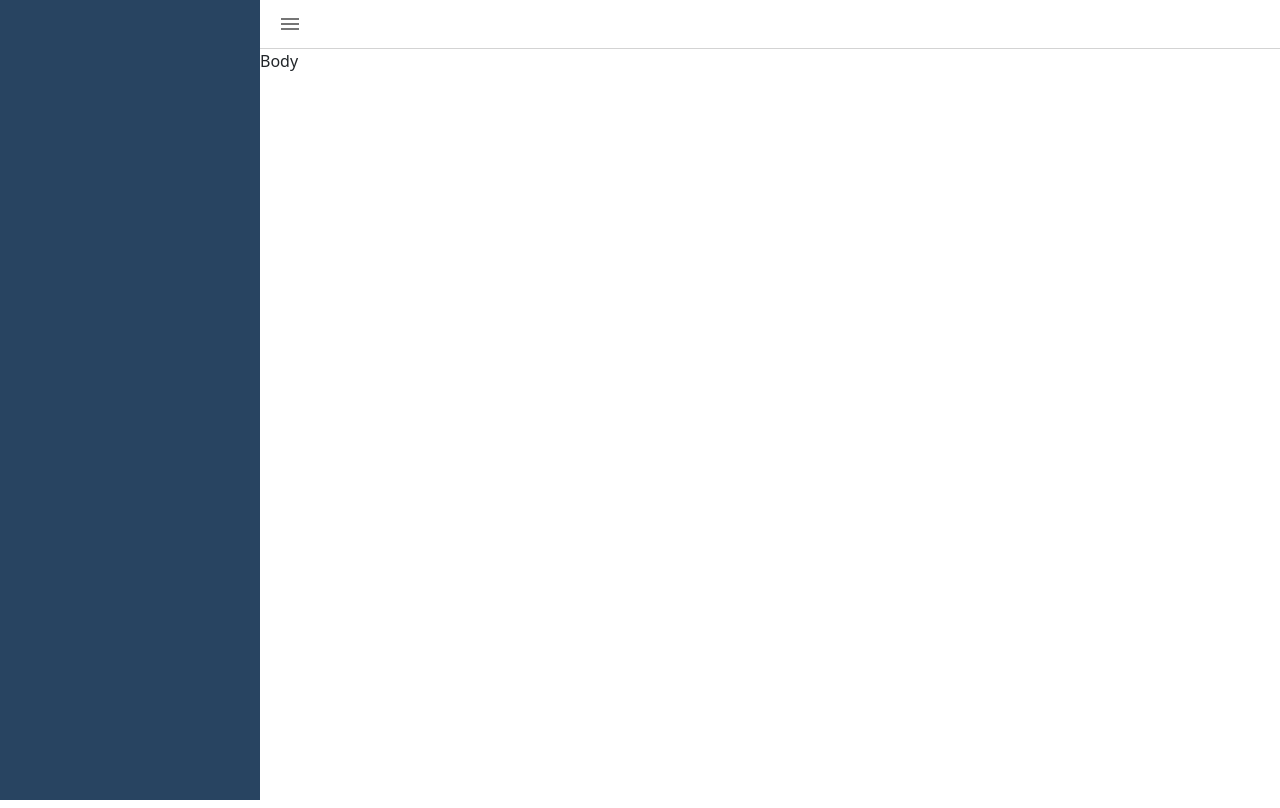
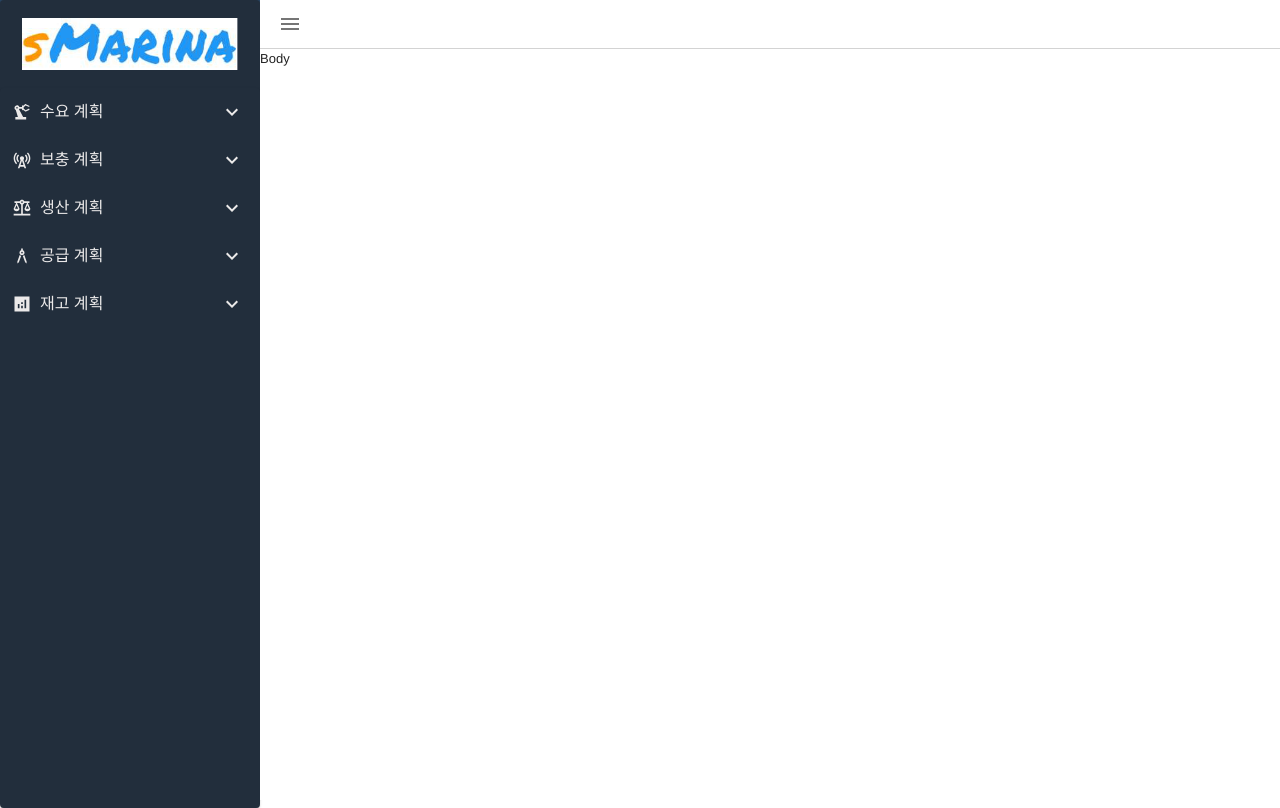
Before and after one commit to Seanniie/smartcontrol-samplepage, a React (Create React App) app in the folder client/: page /home in a window 1280 px wide. Built offline with nearby package versions, Linux system fonts and the light colour scheme.

Commit message:
sidebar 작성중 map으로 수정 예정

```diff
--- a/client/src/App.css
+++ b/client/src/App.css
@@ -1,5 +1,13 @@
 *, *::before, *::after {
     box-sizing: border-box;
+}
+
+body, html, #root {
+    height: 100%;
+}
+
+html {
+    -webkit-font-smoothing: antialiased;
 }
 
 :root {
@@ -29,39 +37,37 @@
     --bs-gradient: linear-gradient(180deg, rgba(255, 255, 255, 0.15), rgba(255, 255, 255, 0));
 }
 
+body::backdrop {
+    background-color: #fff;
+}
+
 body {
     margin: 0;
-    font-family: var(--bs-font-sans-serif);
-    font-size: 1rem;
+    color: rgba(0, 0, 0, 0.87);
+    font-size: 13px;
+    font-family: "Noto Sans KR","Helvetica","Arial",sans-serif;
     font-weight: 400;
     line-height: 1.5;
-    color: #212529;
     background-color: #fff;
     -webkit-text-size-adjust: 100%;
-    -webkit-tap-highlight-color: rgba(0, 0, 0, 0);
+}
+
+img, svg {
+    vertical-align: middle;
+}
+
+[role=button] {
+    cursor: pointer;
 }
 
 .wrapper {
     align-items: stretch;
     display: flex;
     width: 100%;
-    background: #fff;
-}
-
-body, html, #root {
-    height: 100%;
-}
-
-.login-form {
-    display: flex;
-    flex-direction: column;
-    align-items: center;
-    justify-content: center;
-    min-height: 100vh;
+    background: #222E3C;
 }
 
 .form-field {
-    width: 25%;
     text-align: center;
     margin-bottom: 13px;
 }
@@ -77,3 +83,10 @@ body, html, #root {
 .login-textfield {
     width: 100%;
 }
+
+.sidebar-brand {
+    padding: 1.15rem 1.5rem;
+    display: flex;
+    height: 5.5rem;
+    justify-content: center;
+}
--- a/client/src/App.js
+++ b/client/src/App.js
@@ -2,41 +2,21 @@ import React from "react";
 import "./App.css";
 import { Route, Routes } from "react-router-dom";
 import Login from "pages/Login";
-import MainContent from "components/comp/MainContent";
 import { Provider } from "react-redux";
 import store from "redux/store";
-import { Box } from "@mui/system";
-import Menu from "components/comp/Menu";
 import { ThemeProvider } from "@mui/material";
-import { makeStyles } from "@mui/styles";
 import theme from "./theme.js"
-
-const useStyles = makeStyles((theme) => ({
-  main: {
-    display: 'flex',
-    width: '100%',
-    minWidth: 0,
-    transition: 'margin-left .35s ease-in-out, left .35s ease-in-out, margin-right .35s ease-in-out, right .35s ease-in-out',
-    background: '#fff',
-    flexDirection: 'column',
-    overflow: 'hidden',
-  },
-}));
+import Container from "components/comp/Container";
 
 export default function App () {
-
-  const classes = useStyles();
 
   return (
     <Provider store = {store}>
       <ThemeProvider theme={theme}>
-        <Menu/>
-        <Box className={classes.main}>
           <Routes>
             <Route path="/" element={<Login/>}/>
-            <Route path="/home" element={<MainContent/>}/>
+            <Route path="/home" element={<Container/>}/>
           </Routes>
-        </Box>
       </ThemeProvider>
     </Provider>
   );
--- a/client/src/components/comp/Body.js
+++ /dev/null
@@ -1,12 +0,0 @@
-import React from "react";
-
-const Body = () => {
-
-  return (
-    <div>
-      Body
-    </div>
-  );
-};
-
-export default Body;
--- /dev/null
+++ b/client/src/components/comp/Container.js
@@ -0,0 +1,31 @@
+import Header from "components/comp/Header";
+import React from "react";
+import Menu from "./Menu";
+import MainContent from "components/comp/MainContent";
+import { Box } from "@mui/system";
+import { makeStyles } from "@mui/styles";
+
+const useStyles = makeStyles(() => ({
+  main: {
+    background: '#fff',
+    flexDirection: 'column',
+    overflow: 'hidden',
+    display: 'flex',
+    transition: 'margin-left .35s ease-in-out, left .35s ease-in-out, margin-right .35s ease-in-out, right .35s ease-in-out',
+    width: '100%',
+    minWidth: 0,
+  },
+}));
+
+export default function Container () {
+  const classes = useStyles();
+  return (
+    <>
+      <Menu/>
+      <Box className={classes.main}>
+        <Header/>
+        <MainContent/>
+      </Box>
+    </>
+  );
+};
--- a/client/src/components/comp/Header.js
+++ b/client/src/components/comp/Header.js
@@ -3,28 +3,19 @@ import { useDispatch, useSelector } from "react-redux";
 import { AppBar, IconButton, Toolbar } from '@mui/material';
 import MenuIcon from '@mui/icons-material/Menu';
 import Box from '@mui/material/Box';
-import { makeStyles } from "@mui/styles";
 import setMenuSlice from 'redux/reducers/setMenuState';
-
-const useStyles = makeStyles((theme) => ({
-
-}));
 
 export default function Header () {
 
-    const classes = useStyles();
     const dispatch = useDispatch();
     const isMenuOpen = useSelector(state=>{
         return state.MenuState.value;
     });
-
     const handleMenuButtonClick = () => {
         dispatch(setMenuSlice.actions.setMenuOpen(!isMenuOpen));
     }
 
     return (
-
-        <>
         <AppBar>
             <Toolbar>
                 <Box flexGrow={1}>
@@ -36,6 +27,5 @@ export default function Header () {
                 </Box>
             </Toolbar>
         </AppBar>
-        </>
     );
 }
--- a/client/src/components/comp/MainContent.js
+++ b/client/src/components/comp/MainContent.js
@@ -1,13 +1,10 @@
-import Body from "components/comp/Body";
-import Header from "components/comp/Header";
 import React from "react";
 
-export default function MainContent () {
+export default function MainContent() {
 
   return (
-    <>
-      <Header/>
-      <Body/>
-    </>
+    <div>
+      Body
+    </div>
   );
 };
--- a/client/src/components/comp/Menu.js
+++ b/client/src/components/comp/Menu.js
@@ -1,9 +1,12 @@
+import { List, ListItemButton, ListItemText, Paper, Typography } from "@mui/material";
 import { makeStyles } from "@mui/styles";
 import { Box } from "@mui/system";
 import React from "react";
+import logo from "assets/images/logo.png"
+import { PrecisionManufacturing, ExpandLess, ExpandMore, AnalyticsSharp, ArchitectureSharp, BalanceSharp, CellTowerSharp } from "@mui/icons-material";
 
 const useStyles = makeStyles((theme) => ({
-  menu: {
+  sideMenuContainer: {
     height: '100vh',
     background: '#284461',
     [theme.breakpoints.up('sm')]: {
@@ -11,14 +14,107 @@ const useStyles = makeStyles((theme) => ({
       flexShrink: 0,
     }
   },
+  noScrollBar: {
+    overflowY: 'scroll',
+    scrollbarWidth: 'none',
+    '&::-webkit-scrollbar': {
+      width: 0,
+      height: 0,
+      display: 'none',
+    }
+  },
+  menuBox: {
+    color: '#ebe9e9',
+    width: '100%',
+    maxWidth: '260px',
+  },
+  menuName: {
+    fontSize: '13px',
+    fontWeight: '400',
+  }
+
 }));
 
-export default function MainContent () {
+export default function Menu () {
 
   const classes = useStyles();
 
   return (
-    <Box className={classes.menu}>
+    <Box className={classes.sideMenuContainer}>
+      <Paper sx={{height:'100%', bgcolor:'#222E3C', m:0, p:0}}>
+        <Box sx={{display:'inline'}}>
+          <span class="sidebar-brand">
+            <img alt="Home" src={logo}/>
+          </span>
+        </Box>
+        <Paper sx = {{m:0, p:0, color:'#ebe9e9', bgcolor:'#222E3C', height:'90%'}} className={classes.noScrollBar}>
+          <div>
+            <List className={classes.menuBox} disablePadding>
+              <div>
+                <ListItemButton sx={{pl:"12px"}} className={classes.menuBox}>
+                  <PrecisionManufacturing fontSize="small"/>
+                  <ListItemText sx={{ml:'8px'}}>
+                    <Typography variant="body1">수요 계획</Typography>
+                  </ListItemText>
+                  <ExpandMore/>
+                </ListItemButton>
+              </div>
+            </List>
+          </div>
+          <div>
+            <List className={classes.menuBox} disablePadding>
+              <div>
+                <ListItemButton sx={{pl:"12px"}} className={classes.menuBox}>
+                  <CellTowerSharp fontSize="small"/>
+                  <ListItemText sx={{ml:'8px'}}>
+                    <Typography variant="body1">보충 계획</Typography>
+                  </ListItemText>
+                  <ExpandMore/>
+                </ListItemButton>
+              </div>
+            </List>
+          </div>
+          <div>
+            <List className={classes.menuBox} disablePadding>
+              <div>
+                <ListItemButton sx={{pl:"12px"}} className={classes.menuBox}>
+                  <BalanceSharp fontSize="small"/>
+                  <ListItemText sx={{ml:'8px'}}>
+                    <Typography variant="body1">생산 계획</Typography>
+                  </ListItemText>
+                  <ExpandMore/>
+                </ListItemButton>
+              </div>
+            </List>
+          </div>
+          <div>
+            <List className={classes.menuBox} disablePadding>
+              <div>
+                <ListItemButton sx={{pl:"12px"}} className={classes.menuBox}>
+                  <ArchitectureSharp fontSize="small"/>
+                  <ListItemText sx={{ml:'8px'}}>
+                    <Typography variant="body1">공급 계획</Typography>
+                  </ListItemText>
+                  <ExpandMore/>
+                </ListItemButton>
+              </div>
+            </List>
+          </div>
+          <div>
+            <List className={classes.menuBox} disablePadding>
+              <div>
+                <ListItemButton sx={{pl:"12px"}} className={classes.menuBox}>
+                  <AnalyticsSharp fontSize="small"/>
+                  <ListItemText sx={{ml:'8px'}}>
+                    <Typography variant="body1">재고 계획</Typography>
+                  </ListItemText>
+                  <ExpandMore/>
+                </ListItemButton>
+              </div>
+            </List>
+          </div>
+        </Paper>
+      </Paper>
     </Box>
   );
 };
--- a/client/src/pages/Login.js
+++ b/client/src/pages/Login.js
@@ -4,11 +4,38 @@ import TextField from "@mui/material/TextField";
 import Button from "@mui/material/Button";
 import Checkbox from "@mui/material/Checkbox";
 import FormControlLabel from "@mui/material/FormControlLabel";
-import "../App.css";
 import { IconButton } from "@mui/material";
 import { Visibility, VisibilityOff } from "@mui/icons-material";
+import "../App.css";
+import { Box } from "@mui/system";
+import { makeStyles } from "@mui/styles";
 
-const Login = () => {
+const useStyles = makeStyles((theme) => ({
+  main: {
+    display: 'flex',
+    width: '100%',
+    minWidth: 0,
+    transition: 'margin-left .35s ease-in-out, left .35s ease-in-out, margin-right .35s ease-in-out, right .35s ease-in-out',
+    background: '#fff',
+    flexDirection: 'column',
+    overflow: 'hidden',
+    WebkitBoxPack: 'center',
+    justifyContent: 'center',
+    alignItems: 'center',
+    WebkitBoxAlign: 'center',
+  },
+  loginBox: {
+    display: 'flex',
+    flexDirection: 'column',
+    WebkitBoxPack: 'center',
+    justifyContent: 'center',
+  },
+}));
+
+
+export default function Login () {
+
+  const classes = useStyles();
   const [userId, setUserId] = useState("");
   const [password, setPassword] = useState("");
   const [rememberMe, setRememberMe] = useState(false);
@@ -53,7 +80,8 @@ const Login = () => {
   };
 
   return (
-    <>
+    <Box className={classes.main}>
+      <Box className={classes.loginBox}>
         <form className="login-form" onSubmit={handleSubmit}>
           <div className="form-field">
             <TextField
@@ -82,8 +110,7 @@ const Login = () => {
             <Button variant="contained" className="login-textfield" type="submit">Login</Button>
           </div>
         </form>
-    </>
+      </Box>
+    </Box>
   );
 };
-
-export default Login;
```
Also changed, not shown: client/package.json (+3 -6 lines), client/src/assets/style/style.js (added, +8 -0 lines), client/src/index.js (+4 -4 lines), client/src/assets/images/logo.png (added), 1 other file (tests, documents, lock files or other folders). Lines whose indentation alone changed are shown as unchanged.
